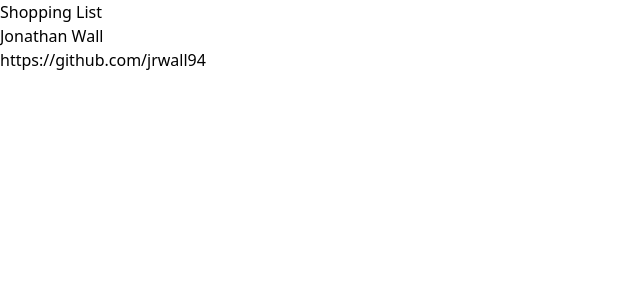
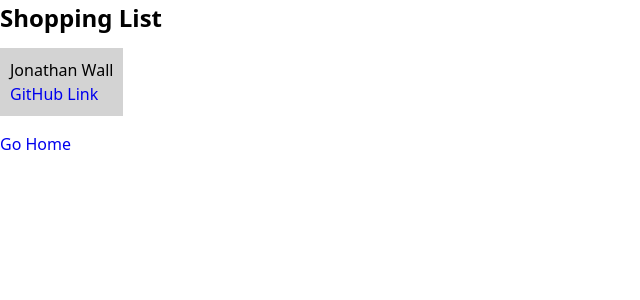
Before and after one commit to jrwall94/cprg306-assignments, a Next.js app: page /week-2 in a window 1280 px wide. Shown: the top 300 px of the page, without its empty margins (0-640 px from the left). Built offline with nearby package versions, Linux system fonts and the light colour scheme.

Commit message:
Gave student-info component attributes
To improve reusability of component

```diff
--- a/app/globals.css
+++ b/app/globals.css
@@ -1 +1,21 @@
 @import "tailwindcss";
+.hyperlink {
+  color: #0000ee;
+}
+
+.hyperlink:hover {
+  text-decoration: underline;
+}
+
+.title {
+  font-size: 1.5rem;
+  font-weight: 600;
+  padding-bottom: 12px;
+}
+
+.id-card {
+    display: inline-block;
+    margin-bottom: 16px;
+    background-color: lightgrey;
+    padding: 10px;
+}
--- a/app/page.js
+++ b/app/page.js
@@ -1,10 +1,12 @@
-import Link from 'next/link';
+import Link from "next/link";
 
 export default function Home() {
   return (
     <main>
-    <h1>CPRG 306: Web Development 2 - Assignments</h1>
-    <Link href="./week-2">Week 2 Assignment</Link>
+      <h1 className="title">CPRG 306: Web Development 2 - Assignments</h1>
+      <Link href="./week-2" className="hyperlink">
+        Week 2 Assignment
+      </Link>
     </main>
   );
 }
--- a/app/week-2/page.js
+++ b/app/week-2/page.js
@@ -4,8 +4,13 @@ import Link from "next/link";
 export default function Page() {
   return (
     <main>
-      <h1>Shopping List</h1>
-      <StudentInfo />
+      <h1 className="title">Shopping List</h1>
+      <section className="flex">
+        <StudentInfo name="Jonathan Wall" githubUsername="jrwall94" />
+      </section>
+      <Link href="/" className="hyperlink">
+        Go Home
+      </Link>
     </main>
   );
 }
--- a/app/week-2/student-info.js
+++ b/app/week-2/student-info.js
@@ -1,10 +1,12 @@
-import Link from 'next/link';
+import Link from "next/link";
 
-export default function StudentInfo() {
+export default function StudentInfo({ name, githubUsername }) {
   return (
-    <main>
-      <p>Jonathan Wall</p>
-      <Link href="https://github.com/jrwall94">https://github.com/jrwall94</Link>
-    </main>
+    <div className="id-card">
+      <p>{name}</p>
+      <Link href={`https://github.com/${githubUsername}`} className="hyperlink">
+        GitHub Link
+      </Link>
+    </div>
   );
 }
```
